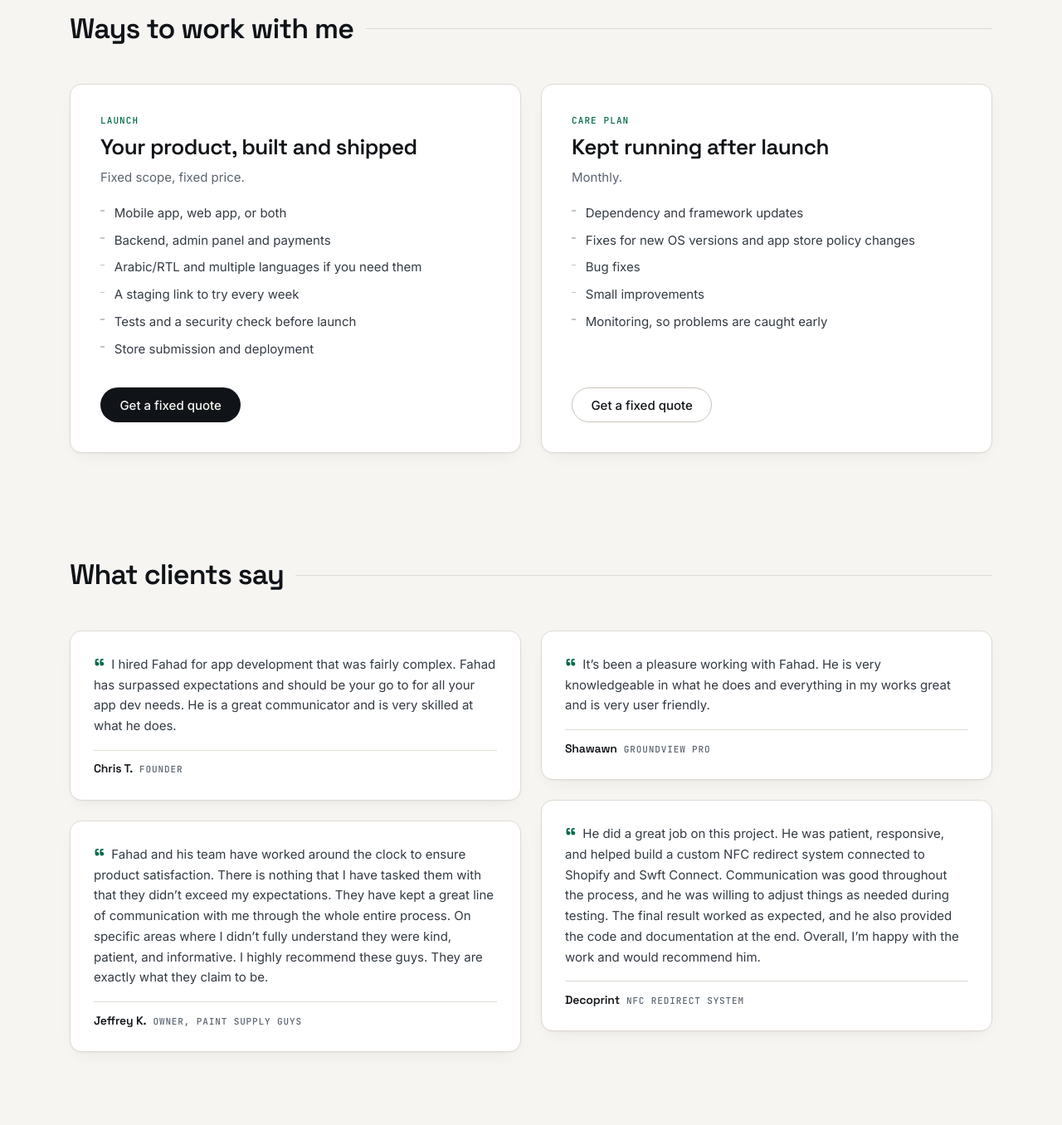
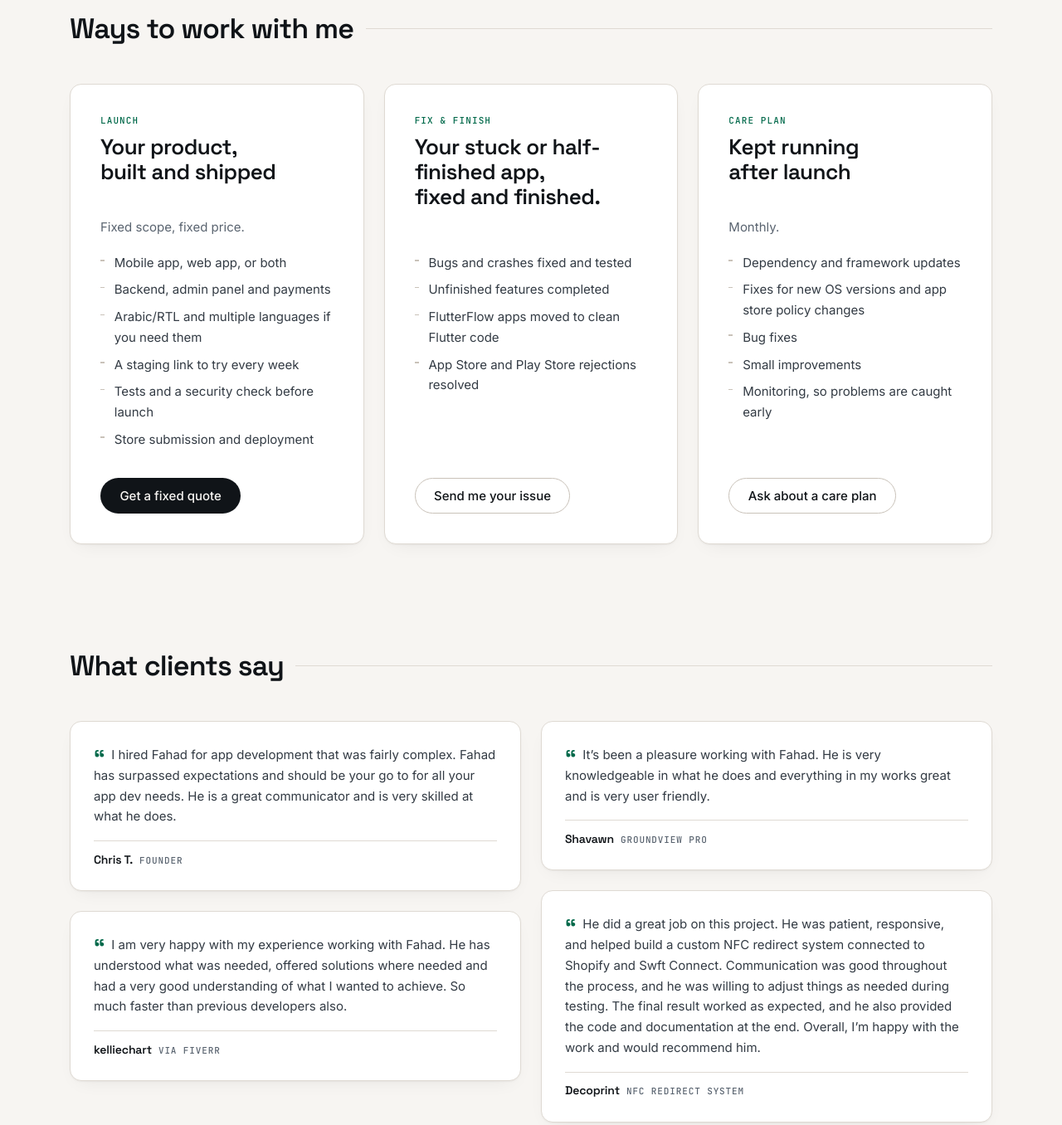
Before and after one commit to Faadi619/fahad_portfolio, a plain HTML site: page index.html in a window 1280 px wide. Shown: the part 6120-7476 px from the top of the page at 83% size. Drawn offline with Linux system fonts and the light colour scheme.

Commit message:
Add Fix & finish offer, Calendly booking, and testimonial updates
Book a call now opens Calendly; WhatsApp stays as a separate contact.
Care plan button reads Ask about a care plan. Corrects Shavawn's name
and swaps Jeffrey K.'s quote for kelliechart's Fiverr review, keeping
the old one in a comment.

```diff
--- a/index.html
+++ b/index.html
@@ -52,8 +52,7 @@
     <a href="#about">About</a>
     <a href="#contact">Contact</a>
   </nav>
-  <!-- TODO: swap this WhatsApp link for the Calendly booking link once it exists (3 places: here, hero, contact). -->
-  <a class="topbar__cta" href="https://wa.me/923088432235?text=Hi%20Fahad%2C%20I%27d%20like%20to%20book%20a%20call%20about%20a%20project." target="_blank" rel="noopener noreferrer">Book a call</a>
+  <a class="topbar__cta" href="https://calendly.com/hussainfahad660/project-call" target="_blank" rel="noopener noreferrer">Book a call</a>
   <button id="theme-toggle" class="theme-toggle" type="button" aria-pressed="false">
     <span class="theme-toggle__track" aria-hidden="true">
       <span class="theme-toggle__thumb"></span>
@@ -87,7 +86,7 @@
         </p>
 
         <div class="hero__actions">
-          <a class="btn btn--primary" href="https://wa.me/923088432235?text=Hi%20Fahad%2C%20I%27d%20like%20to%20book%20a%20call%20about%20a%20project." target="_blank" rel="noopener noreferrer">Book a call</a>
+          <a class="btn btn--primary" href="https://calendly.com/hussainfahad660/project-call" target="_blank" rel="noopener noreferrer">Book a call</a>
           <a class="btn btn--ghost" href="#work">See the work</a>
         </div>
       </div>
@@ -470,6 +469,18 @@
       </article>
 
       <article class="offer reveal">
+        <p class="offer__tag">Fix &amp; finish</p>
+        <h3 class="offer__title">Your stuck or half-finished app, fixed and finished.</h3>
+        <ul class="offer__list">
+          <li>Bugs and crashes fixed and tested</li>
+          <li>Unfinished features completed</li>
+          <li>FlutterFlow apps moved to clean Flutter code</li>
+          <li>App Store and Play Store rejections resolved</li>
+        </ul>
+        <a class="btn btn--ghost" href="https://wa.me/923088432235?text=Hi%20Fahad%2C%20my%20app%20needs%20fixing%3A" target="_blank" rel="noopener noreferrer">Send me your issue</a>
+      </article>
+
+      <article class="offer reveal">
         <p class="offer__tag">Care plan</p>
         <h3 class="offer__title">Kept running after launch</h3>
         <p class="offer__lede">Monthly.</p>
@@ -480,7 +491,7 @@
           <li>Small improvements</li>
           <li>Monitoring, so problems are caught early</li>
         </ul>
-        <a class="btn btn--ghost" href="#contact">Get a fixed quote</a>
+        <a class="btn btn--ghost" href="#contact">Ask about a care plan</a>
       </article>
     </div>
   </section>
@@ -513,7 +524,8 @@
         </figcaption>
       </figure>
 
-      <figure class="quote reveal">
+      <!-- Replaced by the kelliechart review below. Kept for reference.
+      <figure class="quote">
         <blockquote>
           Fahad and his team have worked around the clock to ensure product satisfaction. There is
           nothing that I have tasked them with that they didn’t exceed my expectations. They have
@@ -526,6 +538,16 @@
           <span class="quote__role">Owner, Paint Supply Guys</span>
         </figcaption>
       </figure>
+      -->
+      <figure class="quote reveal">
+        <blockquote>
+          I am very happy with my experience working with Fahad. He has understood what was needed, offered solutions where needed and had a very good understanding of what I wanted to achieve. So much faster than previous developers also.
+        </blockquote>
+        <figcaption>
+          <span class="quote__who">kelliechart</span>
+          <span class="quote__role">via Fiverr</span>
+        </figcaption>
+      </figure>
 
       <figure class="quote reveal">
         <blockquote>
@@ -533,7 +555,7 @@
           everything in my works great and is very user friendly.
         </blockquote>
         <figcaption>
-          <span class="quote__who">Shawawn</span>
+          <span class="quote__who">Shavawn</span>
           <span class="quote__role">GroundView Pro</span>
         </figcaption>
       </figure>
@@ -638,7 +660,7 @@
         fixed quote.
       </p>
       <div class="contact__actions">
-        <a class="btn btn--primary" href="https://wa.me/923088432235?text=Hi%20Fahad%2C%20I%27d%20like%20to%20book%20a%20call%20about%20a%20project." target="_blank" rel="noopener noreferrer">Book a call</a>
+        <a class="btn btn--primary" href="https://calendly.com/hussainfahad660/project-call" target="_blank" rel="noopener noreferrer">Book a call</a>
         <a class="btn btn--ghost" href="https://wa.me/923088432235" target="_blank" rel="noopener noreferrer">WhatsApp</a>
       </div>
       <a class="contact__mail" href="mailto:hussainfahad660@gmail.com">hussainfahad660@gmail.com</a>
--- a/styles.css
+++ b/styles.css
@@ -638,13 +638,14 @@ h1, h2, h3 { text-wrap: balance; }
 .ai-note p { color: var(--ink-soft); max-width: var(--measure); }
 
 /* ── Offers ─────────────────────────────────────────────── */
+/* Three offers side by side; below 960px they stack, so there is never
+   an uneven 2 + 1 row. On desktop each card is a subgrid of the same
+   five rows (tag, title, lede, list, button), so headings, lists and
+   buttons line up across cards even when one has no lede. */
 .offers {
   display: grid;
-  grid-template-columns: repeat(2, minmax(0, 1fr));
+  grid-template-columns: 1fr;
   gap: clamp(1rem, 2vw, 1.5rem);
-}
-@media (max-width: 820px) {
-  .offers { grid-template-columns: 1fr; }
 }
 .offer {
   display: flex; flex-direction: column; align-items: flex-start; gap: .6rem;
@@ -675,6 +676,24 @@ h1, h2, h3 { text-wrap: balance; }
   width: 5px; height: 1.5px; background: var(--line-strong);
 }
 .offer .btn { margin-top: auto; }
+
+@media (min-width: 960px) {
+  .offers {
+    grid-template-columns: repeat(3, minmax(0, 1fr));
+    grid-template-rows: repeat(5, auto);
+  }
+  .offer {
+    display: grid;
+    grid-row: span 5;
+    grid-template-rows: subgrid;
+    row-gap: .6rem;
+  }
+  .offer__tag   { grid-row: 1; }
+  .offer__title { grid-row: 2; }
+  .offer__lede  { grid-row: 3; }
+  .offer__list  { grid-row: 4; }
+  .offer .btn   { grid-row: 5; justify-self: start; align-self: end; }
+}
 
 /* ── About ──────────────────────────────────────────────── */
 .section--split {
```
